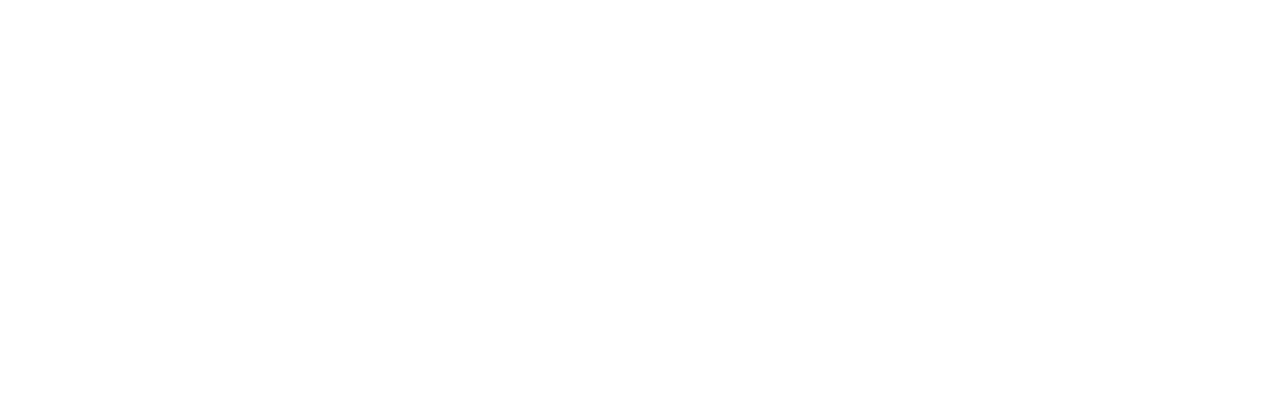
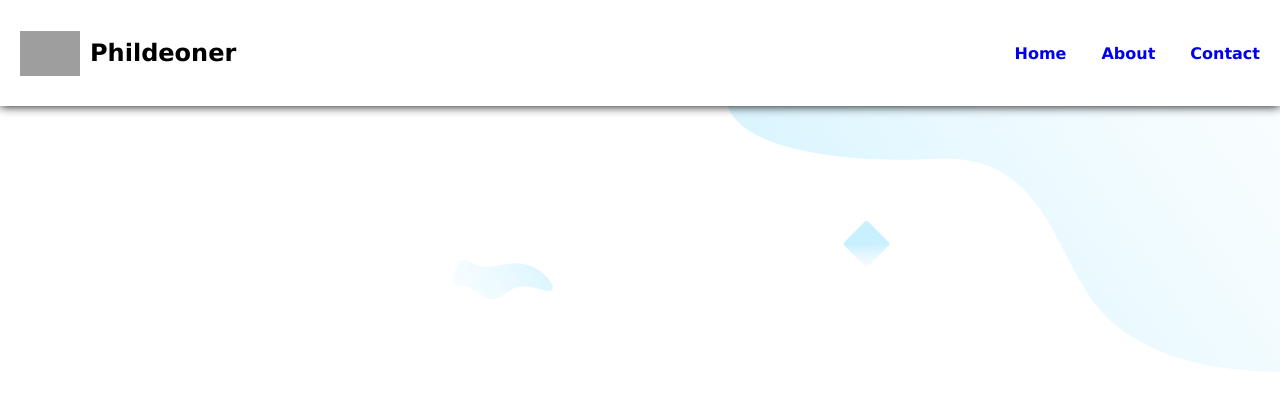
Before and after one commit to Phildeoner/LandingPage, a plain HTML site: page index.html in a window 1280 px wide. Drawn offline with Linux system fonts and the light colour scheme; grey boxes are pictures that could not be loaded.

Commit message:
Create and style navbar

```diff
--- a/index.html
+++ b/index.html
@@ -6,5 +6,20 @@
     <title>Simple Landing Page</title>
     <link rel="stylesheet" href="/resources/css/style.css" />
   </head>
-  <body></body>
+  <body>
+    <nav>
+      <div class="heading">
+        <img
+          class="logo"
+          src="/resources/images/palette-1482678_1920.png"
+          alt="Logo Image" />
+        <h2 class="nav_heading">Phildeoner</h2>
+      </div>
+      <ul>
+        <li><a href="/">Home</a></li>
+        <li><a href="/about">About</a></li>
+        <li><a href="/contact">Contact</a></li>
+      </ul>
+    </nav>
+  </body>
 </html>
--- a/resources/css/style.css
+++ b/resources/css/style.css
@@ -1,4 +1,52 @@
 * {
   padding: 0;
   margin: 0;
+  font-family: Verdana, Geneva, Tahoma, sans-serif;
 }
+
+.logo {
+  width: 60px;
+}
+
+body {
+  background-image: url("/resources/images/bg-hero-desktop.svg");
+  background-position: center;
+  background-size: cover;
+  background-repeat: no-repeat;
+}
+
+nav {
+  display: flex;
+  align-items: center;
+  justify-content: space-between;
+  padding: 5px 20px;
+  height: 12vh;
+  background-color: rgb(255, 255, 255);
+  box-shadow: 0 0 10px rgba(0, 0, 0.07);
+}
+
+.heading {
+  display: flex;
+  align-items: center;
+  gap: 10px;
+}
+
+ul {
+  display: flex;
+  align-items: center;
+  gap: 35px;
+}
+
+li {
+  list-style: none;
+}
+
+a {
+  text-decoration: none;
+  font-weight: 600;
+}
+
+a:hover {
+  text-decoration: underline;
+  transition: 1s;
+}
```
